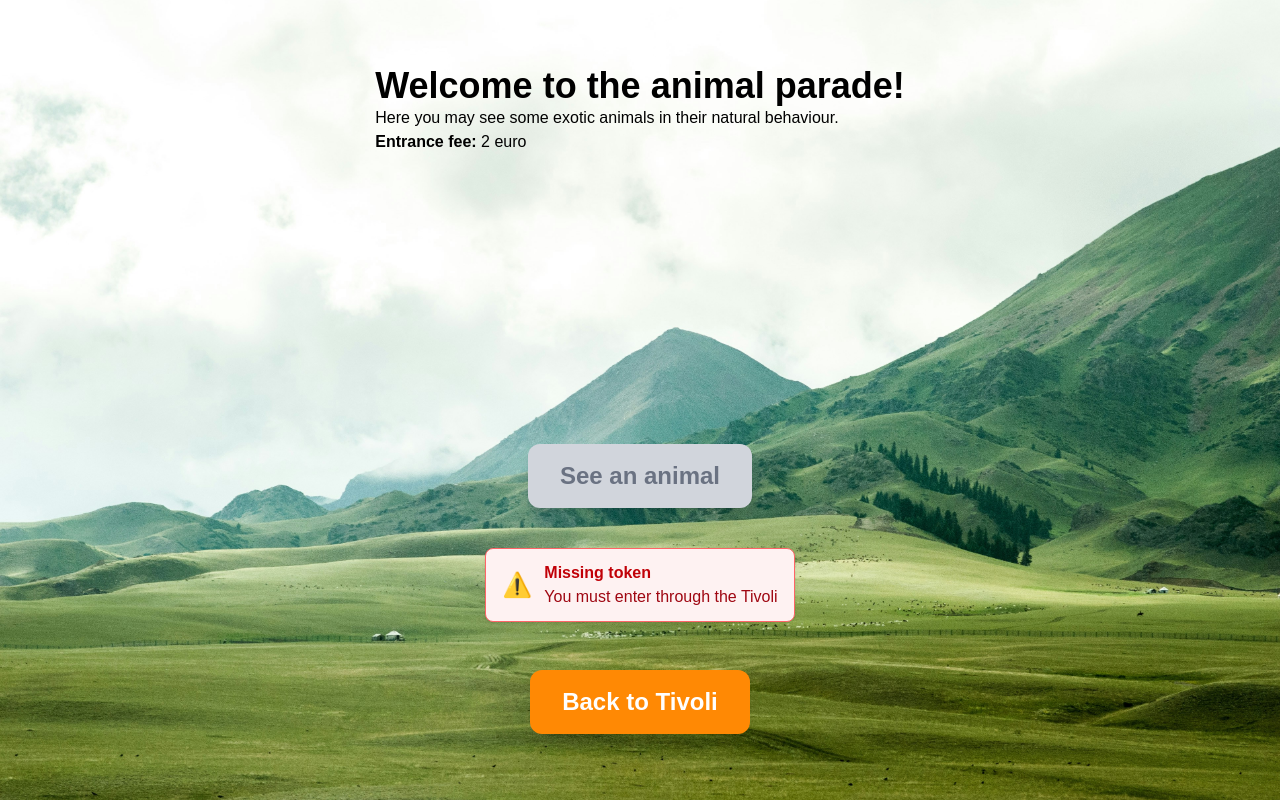
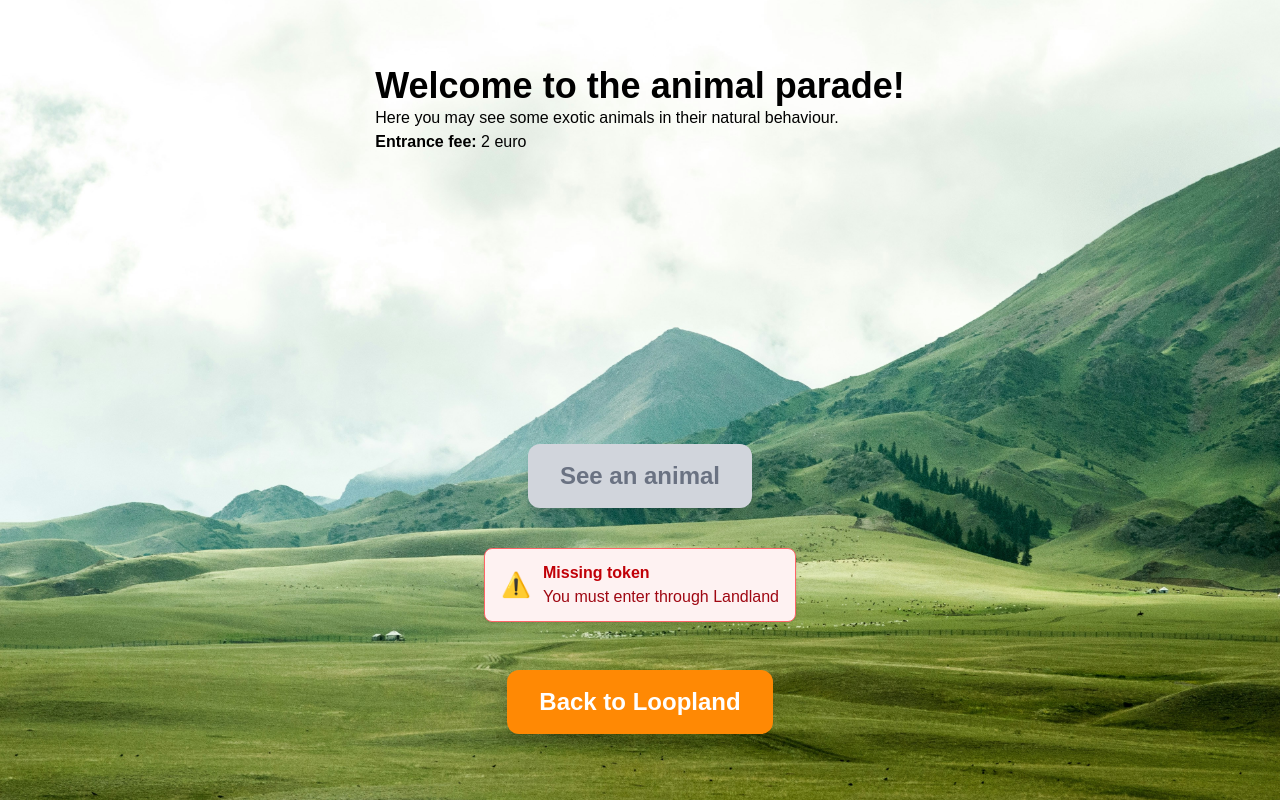
Before and after one commit to ESengenbjerg/animal-parade, a Next.js app: page / in a window 1280 px wide. Built offline with nearby package versions, Linux system fonts and the light colour scheme; no server answers.

Commit message:
Updated name to Loopland

```diff
--- a/src/app/animal/page.tsx
+++ b/src/app/animal/page.tsx
@@ -101,7 +101,7 @@ function AnimalContent() {
         <section className="flex flex-col justify-center items-center">
           <ErrorMessage
             title="Invalid stamp"
-            message="Sorry! Something went wrong. Please return to the Tivoli"
+            message="Sorry! Something went wrong. Please return to Loopland"
           />
           <BackToBtn />
         </section>
--- a/src/app/page.tsx
+++ b/src/app/page.tsx
@@ -75,7 +75,7 @@ function HomeContent() {
       switch (code) {
         case "TOKEN_EXPIRED":
           title = "Token expired";
-          message = "Your token has expired. Please return to the Tivoli.";
+          message = "Your token has expired. Please return to Loopland.";
           break;
 
         case "INVALID_API_KEY":
@@ -90,7 +90,7 @@ function HomeContent() {
       }
       // if (err?.message === "Invalid or expired identity token") {
       //   title = "Token expired";
-      //   message = "Your token has expired. Please return to the Tivoli.";
+      //   message = "Your token has expired. Please return to Loopland.";
       // } else if (err?.message === "Invalid api_key") {
       //   title = "Invalid API key";
       //   message = "Your API key is invalid.";
@@ -143,12 +143,12 @@ function HomeContent() {
 
           {!token && (
             // <p className="text-sm text-red-700 mt-4">
-            //   <strong>ERROR! </strong> You must enter through the Tivoli to play
+            //   <strong>ERROR! </strong> You must enter through Loopland to play
             // </p>
             <div className="mt-6 flex flex-col items-center">
               <ErrorMessage
                 title="Missing token"
-                message="You must enter through the Tivoli"
+                message="You must enter through Landland"
               />
             </div>
           )}
@@ -163,7 +163,7 @@ function HomeContent() {
         message={modalMessage}
         onClose={() => {
           setModalOpen(false);
-          // Redirect back to tivoli - HOW TO HANDLE THIS WITH IFRAME? Use <BackToBtn /> in modal?
+          // Redirect back to Loopland - HOW TO HANDLE THIS WITH IFRAME? Use <BackToBtn /> in modal?
           router.push("https://loopland.se/");
         }}
       />
--- a/src/app/receipt/page.tsx
+++ b/src/app/receipt/page.tsx
@@ -48,12 +48,12 @@ function ReceiptContent() {
       <Background>
         <ErrorMessage
           title="Missing or invalid stamp"
-          message="We could not find your stamp. Please return to the Tivoli"
+          message="We could not find your stamp. Please return to Loopland"
         />
         <article className="mt-12">
           <Link href="https://loopland.se/">
             <button className="px-8 py-4 text-2xl font-semibold rounded-xl shadow-lg bg-orange-400 hover:bg-orange-500 text-white transition">
-              Go back to Tivoli
+              Go back to Loopland
             </button>
           </Link>
         </article>
--- a/src/components/BackToBtn.tsx
+++ b/src/components/BackToBtn.tsx
@@ -6,16 +6,13 @@ export default function BackToBtn() {
   return (
     <article className="mt-12">
       {/* Navigate with tabs button */}
-      <Link
-        href="https://frontend-main-1ac7.up.railway.app/user"
-        aria-label="Go back to Tivoli"
-      >
+      <Link href="https://loopland.se/" aria-label="Go back to Loopland">
         <button
           role="link"
           className="px-8 py-4 text-2xl font-semibold rounded-xl shadow-lg
         bg-orange-400 hover:bg-orange-500 text-white transition"
         >
-          Back to Tivoli
+          Back to Loopland
         </button>
       </Link>
 
```
